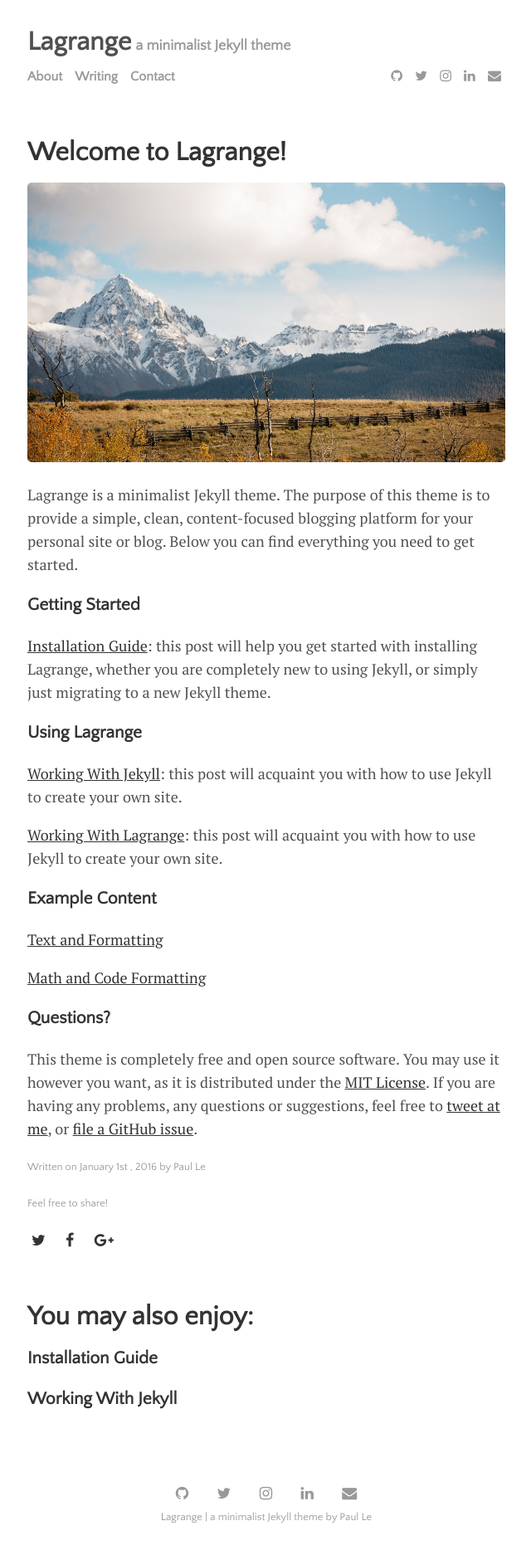
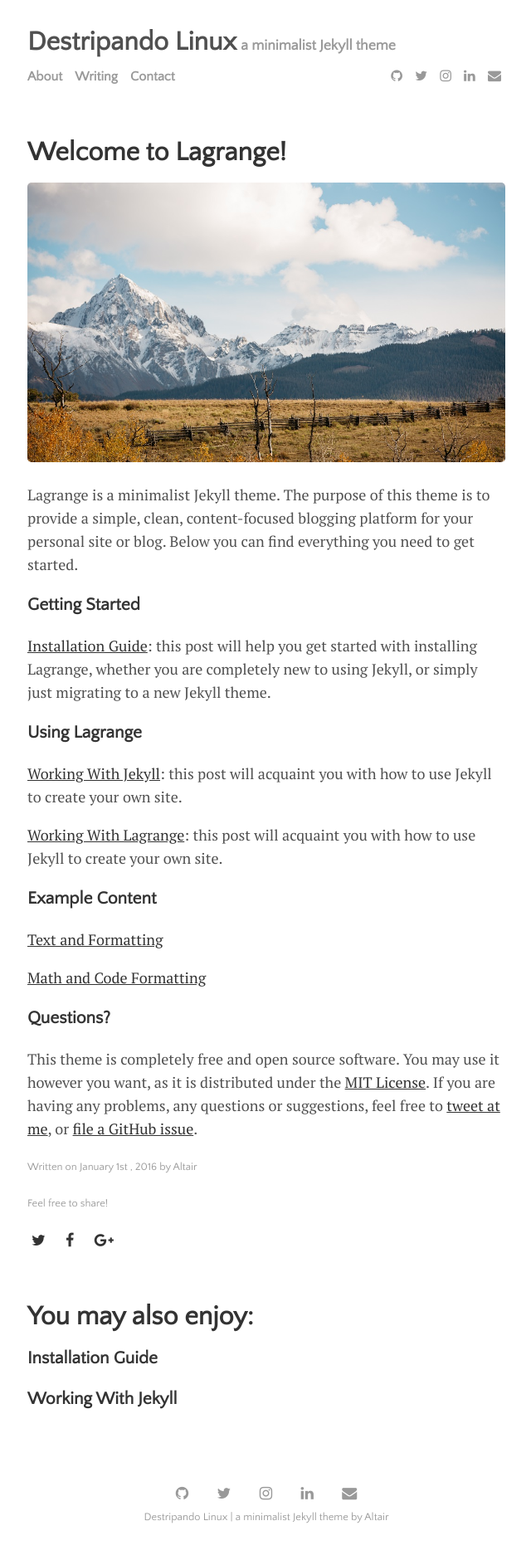
Before and after one commit to MrRastayoung/MrRastayoung.github.io, a Jekyll site: the page built from _posts/2016-01-01-Welcome-to-Lagrange.md, in a window 1280 px wide. Shown: the whole page at 83% size, without its empty margins (319-959 px from the left). Built offline with Jekyll 4.4.1, drawn with Linux system fonts in a browser that asks for light colours; nearby versions of some CDN libraries.

Commit message:
new_config

```diff
--- a/_config.yml
+++ b/_config.yml
@@ -1,19 +1,19 @@
 # Site Settings
-title:               Lagrange
+title:               Destripando Linux
 tagline:             a minimalist Jekyll theme
 description:
-baseurl:            #"/Lagrange"
-url:                #"https://lenpaul.github.io"
+baseurl:            #"/MrRastayoung.github.io"
+url:                #"https://mrrastayoung.github.io"
 github:
-  url:               #"https://lenpaul.github.io/Lagrange"
+  url:               #"https://mrrastayoung.github.io"
 author:
-  name:              "Paul Le"
-  email:             "l.nguyen.paul@gmail.com"
-  twitter:           "paululele"
-  instagram:         "paululele"
-  github:            "lenpaul"
-  facebook:          "Le.Paul.94"
-  linkedin:          "lenpaul"
+  name:              "Altair"
+  email:             "altair.trabajo@gmail.com"
+  twitter:           "altairisx"
+  instagram:         "altairisx"
+  github:            "MrRastayoung"
+  facebook:          "altairisx"
+  linkedin:          "altairisx"
 navigation:
 - title: About
   url: /about
```
